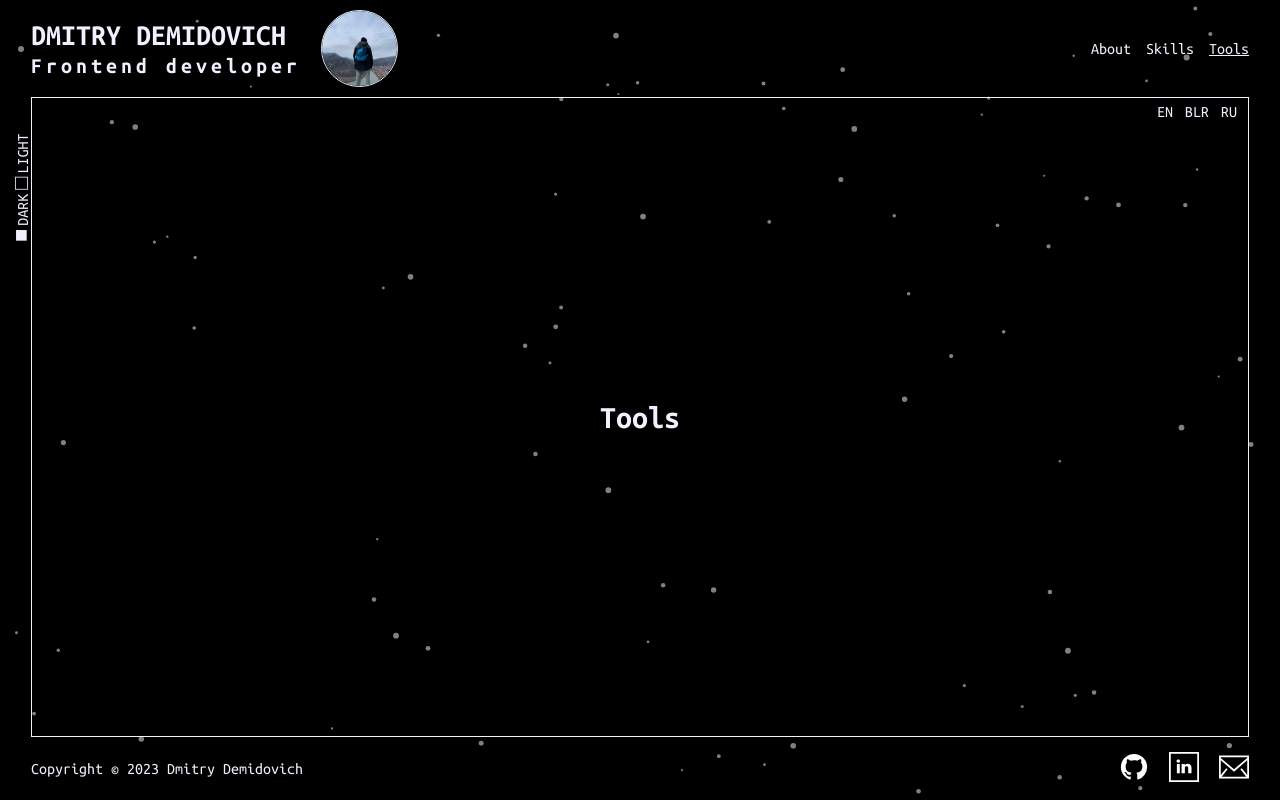
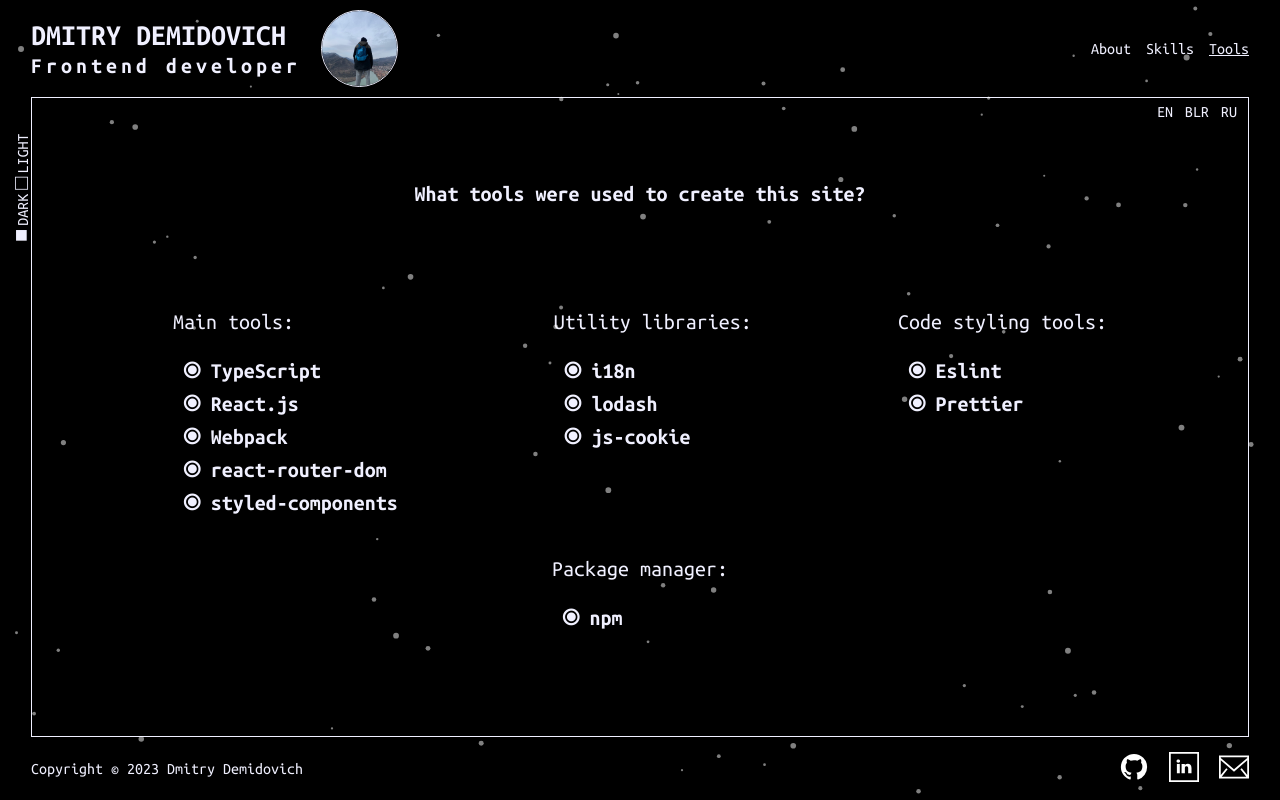
Before and after one commit to BuHogeJI2/portfolio, a React (Create React App) app: page /tools in a window 1280 px wide. Built offline with nearby package versions, Linux system fonts and the light colour scheme.

Commit message:
Add tools list

```diff
--- /dev/null
+++ b/src/components/main/ListItems.tsx
@@ -0,0 +1,35 @@
+import React from 'react';
+import styled from 'styled-components';
+
+const List = styled.ul({});
+
+type TListItem = {
+  caption: string;
+  className?: string;
+};
+
+interface IListItemsProps {
+  items: Array<TListItem | string>;
+  className?: string;
+}
+
+export default function ListItems({
+  items,
+  className,
+}: IListItemsProps): React.ReactElement {
+  return (
+    <List className={className}>
+      {items.map((item, index) => {
+        if (typeof item === 'string') {
+          return <li>{item}</li>;
+        } else {
+          return (
+            <li key={`${item.caption}-${index}`} className={item.className}>
+              {item.caption}
+            </li>
+          );
+        }
+      })}
+    </List>
+  );
+}
--- a/src/libs/locales/blr/common.json
+++ b/src/libs/locales/blr/common.json
@@ -18,5 +18,10 @@
   "error.404.sorry": "Прабачце, старонка, якую вы шукаеце, не знойдзена.",
   "error.404.not.found": "Памылка 404: Старонка не знойдзена",
   "error.404.check": "Запытаная старонка на гэтым сайце не можа быць знойдзена. Магчыма, старонка была выдалена або URL быў зменены.",
-  "error.404.thank": "Дзякуй за наведванне майго партфаліа сайта!"
+  "error.404.thank": "Дзякуй за наведванне майго партфаліа сайта!",
+  "tools.title": "Якія інструменты выкарыстоўваліся пры стварэнні гэтага сайта?",
+  "tools.main": "Асноўныя інструменты:",
+  "tools.utils": "Дапаможныя бібліятэкі:",
+  "tools.code": "Стылізацыя кода:",
+  "tools.manager": "Пакетны менеджэр:"
 }
--- a/src/libs/locales/en/common.json
+++ b/src/libs/locales/en/common.json
@@ -18,5 +18,10 @@
   "error.404.sorry": "I'm sorry, the page you are looking for could not be found.",
   "error.404.not.found": "Error 404: Page Not Found",
   "error.404.check": "The requested page on this website could not be found. It's possible that the page has been removed or the URL has been changed.",
-  "error.404.thank": "Thank you for visiting my portfolio website!"
+  "error.404.thank": "Thank you for visiting my portfolio website!",
+  "tools.title": "What tools were used to create this site?",
+  "tools.main": "Main tools:",
+  "tools.utils": "Utility libraries:",
+  "tools.code": "Code styling tools:",
+  "tools.manager": "Package manager:"
 }
--- a/src/libs/locales/ru/common.json
+++ b/src/libs/locales/ru/common.json
@@ -18,5 +18,10 @@
   "error.404.sorry": "Извините, страница, которую вы ищете, не найдена.",
   "error.404.not.found": "Ошибка 404: Страница не найдена",
   "error.404.check": "Запрашиваемая страница на этом сайте не может быть найдена. Возможно, страница была удалена или URL был изменен.",
-  "error.404.thank": "Спасибо за посещение моего портфолио сайта!"
+  "error.404.thank": "Спасибо за посещение моего портфолио сайта!",
+  "tools.title": "Какие инструменты использовались при создании этого сайта?",
+  "tools.main": "Основные инструменты:",
+  "tools.utils": "Вспомогательные библиотеки:",
+  "tools.code": "Стилизация кода:",
+  "tools.manager": "Пакетный менеджер:"
 }
--- a/src/libs/theme/theme.tsx
+++ b/src/libs/theme/theme.tsx
@@ -35,6 +35,7 @@
     flexDirection: 'column',
     justifyContent: 'center',
     alignItems: 'center',
+    overflowY: 'scroll',
   },
   header: {
     width: '100%',
@@ -60,6 +61,8 @@
     },
   },
   photo: {
+    minWidth: '75px',
+    minHeight: '75px',
     width: '75px',
     height: '75px',
     borderRadius: '50%',
--- a/src/pages/tools.tsx
+++ b/src/pages/tools.tsx
@@ -1,10 +1,88 @@
 import React from 'react';
 import Layout from '../components/base/Layout';
+import styled from 'styled-components';
+import ListItems from '../components/main/ListItems';
+import { fontSize } from '../libs/theme/theme';
+import { useTranslation } from 'react-i18next';
+import { isMobile } from 'react-device-detect';
+
+const ToolsWrapper = styled.div({
+  display: 'flex',
+  flexDirection: 'column',
+  alignItems: 'center',
+  justifyContent: 'space-evenly',
+  alignSelf: 'flex-start',
+  flexBasis: '100%',
+  padding: '0 45px',
+  '.title': {
+    fontSize: fontSize.big,
+    textAlign: 'center',
+    marginTop: isMobile ? '100px' : '0px',
+    marginBottom: isMobile ? '10px' : '0px',
+  },
+  '.sections': {
+    display: 'flex',
+    justifyContent: 'space-evenly',
+    flexWrap: 'wrap',
+  },
+  '.section': {
+    fontSize: fontSize.big,
+  },
+  '.block': {
+    margin: isMobile ? '0px' : '0 50px',
+  },
+  li: {
+    fontSize: fontSize.big,
+    fontWeight: 'bold',
+    listStyle: 'none',
+    lineHeight: 1.5,
+    '&:before': {
+      content: "'⦿'",
+      width: '10px',
+      height: '10px',
+      paddingRight: '10px',
+    },
+  },
+});
+
+const StyledListItem = styled(ListItems)({
+  padding: '0 10px',
+});
 
 export default function ToolsPage(): React.ReactElement {
+  const [t] = useTranslation();
+
   return (
     <Layout>
-      <h1>Tools</h1>
+      <ToolsWrapper>
+        <h1 className={'title'}>{t('tools.title')}</h1>
+        <div className={'sections'}>
+          <div className={'block'}>
+            <p className={'section'}>{t('tools.main')}</p>
+            <StyledListItem
+              items={[
+                'TypeScript',
+                'React.js',
+                'Webpack',
+                'react-router-dom',
+                'styled-components',
+              ]}
+            />
+          </div>
+          <div className={'block'}>
+            <p className={'section'}>{t('tools.utils')}</p>
+            <StyledListItem items={['i18n', 'lodash', 'js-cookie']} />
+          </div>
+          <div className={'block'}>
+            <p className={'section'}>{t('tools.code')}</p>
+            <StyledListItem items={['Eslint', 'Prettier']} />
+          </div>
+          <div className={'block'}>
+            <p className={'section'}>{t('tools.manager')}</p>
+            <StyledListItem items={['npm']} />
+          </div>
+        </div>
+      </ToolsWrapper>
     </Layout>
   );
 }
```
Also changed, not shown: public/images/svg/checkmark-d.svg (added), public/images/svg/checkmark-l.svg (added).
